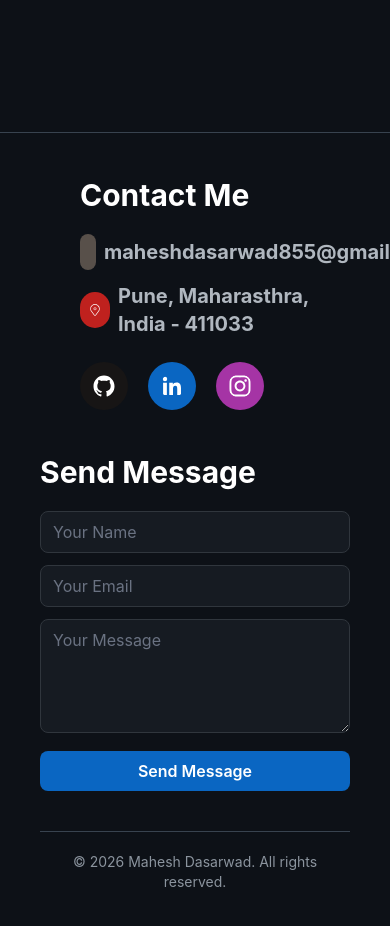
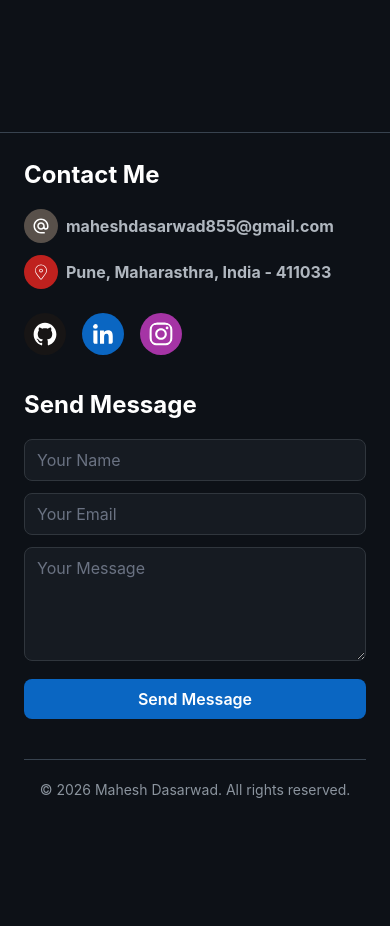
Before and after one commit to maheshdasarwad/portfolio, a React (Vite) app: page / in a window 390 px wide. Shown: the part 2040-2966 px from the top of the page. After the commit the page ends 2876 px from the top, so only its background shows below. Built offline with nearby package versions, Linux system fonts and the light colour scheme; no server answers.

Commit message:
Update ContactFooter.tsx

```diff
--- a/src/components/ContactFooter.tsx
+++ b/src/components/ContactFooter.tsx
@@ -1,4 +1,3 @@
-import { MapPin } from 'lucide-react'
 import { data } from '../data/portfolioData'
 import { BiLogoLinkedin } from "react-icons/bi"
 import { CiLocationOn } from "react-icons/ci"
@@ -24,24 +23,16 @@ export default function ContactFooter() {
         method: 'POST',
         body: formData
       })
-
       const result = await response.json()
-
       if (result.success) {
-        setStatus({
-          type: 'success',
-          message: 'Message sent successfully! I will get back to you soon. 🚀'
-        })
+        setStatus({ type: 'success', message: 'Message sent successfully! I will get back to you soon. 🚀' })
         formRef.current?.reset()
       } else {
         throw new Error('Failed to send')
       }
     } catch (error) {
       console.error('Error:', error)
-      setStatus({
-        type: 'error',
-        message: 'Failed to send message. Please try again or contact me directly via email.'
-      })
+      setStatus({ type: 'error', message: 'Failed to send message. Please try again or contact me directly via email.' })
     } finally {
       setIsSending(false)
       setTimeout(() => setStatus(null), 5000)
@@ -49,51 +40,44 @@ export default function ContactFooter() {
   }
 
   return (
-    <footer id="contact-section" className="p-10 border-t border-[#38434f] bg-[#0d1117] text-[#b0b7bf]">
-      <div className="max-w-7xl mx-auto grid grid-cols-1 md:grid-cols-2 gap-10">
+    <footer id="contact-section" className="p-6 sm:p-10 border-t border-[#38434f] bg-[#0d1117] text-[#b0b7bf]">
+      <div className="max-w-7xl mx-auto grid grid-cols-1 md:grid-cols-2 gap-8 sm:gap-10">
+
         {/* LEFT SECTION */}
-        <div className='ml-10'>
-          <h3 className="text-[30px] font-bold text-white mb-4">Contact Me</h3>
+        <div className="ml-0 sm:ml-6 md:ml-10">
+          <h3 className="text-[24px] sm:text-[30px] font-bold text-white mb-4">Contact Me</h3>
 
-          {/* Email */}
           <div className="flex items-center gap-2 mb-3">
-            <MdAlternateEmail className="bg-[#58504A] p-2 rounded-full text-white" size={36}/>
-            <span className="text-xl font-bold">{data.email}</span>
+            <MdAlternateEmail className="bg-[#58504A] p-2 rounded-full text-white flex-shrink-0" size={34}/>
+            <span className="text-base sm:text-xl font-bold break-all">{data.email}</span>
           </div>
 
-          {/* Location */}
           <div className="flex items-center gap-2 mb-6">
-            <CiLocationOn className="bg-[#BF211E] p-2 rounded-full text-white" size={36}/>
-            <span className="text-xl font-bold">{data.location}</span>
+            <CiLocationOn className="bg-[#BF211E] p-2 rounded-full text-white flex-shrink-0" size={34}/>
+            <span className="text-base sm:text-xl font-bold">{data.location}</span>
           </div>
 
-          {/* Social Links */}
-          <div className="flex gap-5">
+          <div className="flex gap-4 sm:gap-5">
             <a href={data.github} target="_blank" rel="noopener noreferrer">
-              <IoLogoGithub className="bg-[#171515] p-3 rounded-full text-white hover:scale-110 transition-transform" size={48}/>
+              <IoLogoGithub className="bg-[#171515] p-2 sm:p-3 rounded-full text-white hover:scale-110 transition-transform" size={42}/>
             </a>
-
             <a href={data.linkedIn} target="_blank" rel="noopener noreferrer">
-              <BiLogoLinkedin className="bg-[#0a66c2] p-3 rounded-full text-white hover:scale-110 transition-transform" size={48}/>
+              <BiLogoLinkedin className="bg-[#0a66c2] p-2 sm:p-3 rounded-full text-white hover:scale-110 transition-transform" size={42}/>
             </a>
-
             <a href={data.instagram} target="_blank" rel="noopener noreferrer">
-              <FaInstagram className="bg-[#a534a5] p-3 rounded-full text-white hover:scale-110 transition-transform" size={48}/>
+              <FaInstagram className="bg-[#a534a5] p-2 sm:p-3 rounded-full text-white hover:scale-110 transition-transform" size={42}/>
             </a>
           </div>
         </div>
 
-        {/* RIGHT SECTION - Contact Form */}
+        {/* RIGHT SECTION — Contact Form */}
         <div>
-          <h3 className="text-[30px] font-bold text-white mb-4">Send Message</h3>
+          <h3 className="text-[24px] sm:text-[30px] font-bold text-white mb-4">Send Message</h3>
 
           <form ref={formRef} onSubmit={handleSubmit} className="space-y-3">
-            {/* Web3Forms required hidden fields - Using env variable */}
             <input type="hidden" name="access_key" value={import.meta.env.VITE_WEB3FORMS_ACCESS_KEY} />
             <input type="hidden" name="subject" value="New message from your portfolio" />
             <input type="hidden" name="from_name" value="Portfolio Contact Form" />
-
-            {/* Optional: Redirect after submit (set to false to handle via JS) */}
             <input type="hidden" name="redirect" value="false" />
 
             <input
@@ -103,7 +87,6 @@ export default function ContactFooter() {
               placeholder="Your Name"
               className="w-full px-3 py-2 rounded-lg bg-[#161b22] border border-[#30363d] text-white placeholder-gray-500 focus:outline-none focus:border-[#0a66c2] transition-colors"
             />
-
             <input
               type="email"
               name="email"
@@ -111,7 +94,6 @@ export default function ContactFooter() {
               placeholder="Your Email"
               className="w-full px-3 py-2 rounded-lg bg-[#161b22] border border-[#30363d] text-white placeholder-gray-500 focus:outline-none focus:border-[#0a66c2] transition-colors"
             />
-
             <textarea
               name="message"
               required
@@ -119,8 +101,6 @@ export default function ContactFooter() {
               rows={4}
               className="w-full px-3 py-2 rounded-lg bg-[#161b22] border border-[#30363d] text-white placeholder-gray-500 focus:outline-none focus:border-[#0a66c2] transition-colors"
             />
-
-            {/* Honeypot spam prevention (keep empty) */}
             <input type="checkbox" name="botcheck" className="hidden" style={{ display: 'none' }} />
 
             <button
@@ -131,7 +111,6 @@ export default function ContactFooter() {
               {isSending ? 'Sending...' : 'Send Message'}
             </button>
 
-            {/* Status Message */}
             {status && (
               <div className={`p-3 rounded-lg text-center animate-pulse ${
                 status.type === 'success'
@@ -143,9 +122,9 @@ export default function ContactFooter() {
             )}
           </form>
         </div>
+
       </div>
 
-      {/* Copyright */}
       <div className="border-t border-[#38434f] mt-10 pt-5 text-center text-sm text-[#8b949e]">
         © {new Date().getFullYear()} Mahesh Dasarwad. All rights reserved.
       </div>
```
